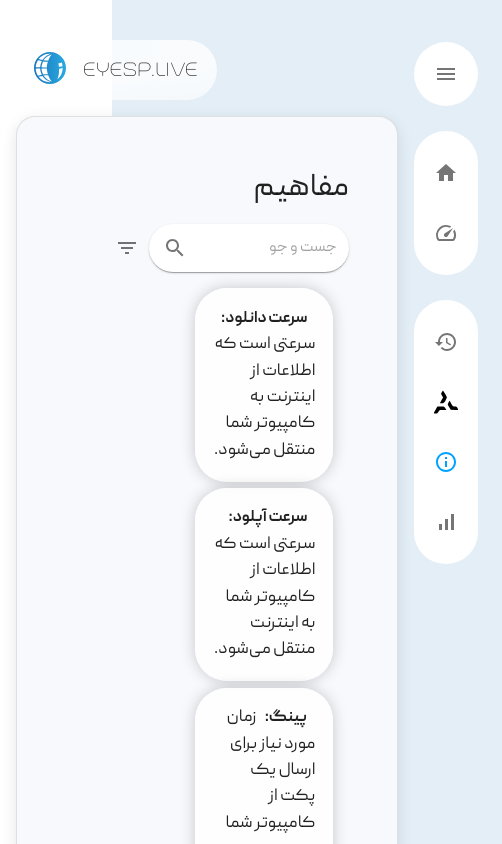
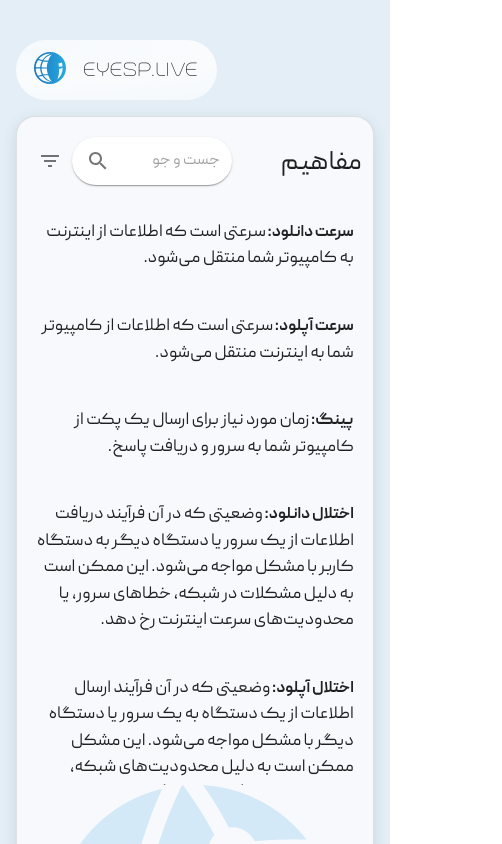
Before and after one commit to Raika-Company/eyesp-v1, a React (Vite) app in the folder client-app/: page /information in a window 390 px wide. Shown: the top 844 px of the page, 502 px wide, since content can reach past the window. Built offline with nearby package versions, Linux system fonts and the light colour scheme.

Commit message:
Emergency commit and ongoing responsive and code optimization newInformation

```diff
--- a/client-app/src/app/App.jsx
+++ b/client-app/src/app/App.jsx
@@ -87,7 +87,7 @@ function App() {
 const NewRoutes = () => {
   return (
     <Box display="flex" width="100%" backgroundColor="#E3EEF7">
-      <NewNavbar />
+      {/* <NewNavbar /> */}
       <Box sx={{ flex: 1 }}>
         <Routes>
           {newSpeedTest.map((route) => (
--- a/client-app/src/components/information/NewInformation.jsx
+++ b/client-app/src/components/information/NewInformation.jsx
@@ -7,7 +7,7 @@
 import React, { useState, useEffect } from "react";
 
 import axios from "axios";
-import { Box, Container, TextField, Typography } from "@mui/material";
+import { Box, Container, Typography, useMediaQuery } from "@mui/material";
 
 /**
  * A hook from Material-UI to access the current theme.
@@ -27,11 +27,8 @@ import styles from "./NewInformation.module.css";
 import FilterListIcon from "@mui/icons-material/FilterList";
 import Paper from "@mui/material/Paper";
 import InputBase from "@mui/material/InputBase";
-import Divider from "@mui/material/Divider";
 import IconButton from "@mui/material/IconButton";
-import MenuIcon from "@mui/icons-material/Menu";
 import SearchIcon from "@mui/icons-material/Search";
-import DirectionsIcon from "@mui/icons-material/Directions";
 import NewLogo from "../../app/common/NewLogo";
 /**
  * React component for displaying new information with definitions.
@@ -40,13 +37,13 @@ import NewLogo from "../../app/common/NewLogo";
  */
 
 const NewInformation = () => {
-  //State and variable declarations here
-
   const theme = useTheme();
   const bgColor = theme.palette.mode === "light" ? "#f7f9fc" : "#2a2c2f";
   const [definitionsData, setDefinitionsData] = useState([]);
   const [loading, setLoading] = useState(true);
   const [error, setError] = useState(null);
+  const isSmScreen = useMediaQuery((theme) => theme.breakpoints.down("sm"));
+  const isMdScreen = useMediaQuery((theme) => theme.breakpoints.down("md"));
 
   /**
    * Fetch definitions data from the server.
@@ -79,14 +76,15 @@ const NewInformation = () => {
   }
 
   return (
-    <Container maxWidth="lg" sx={{ height: "calc(100dvh - 2.5rem)" }}>
+    <Container sx={{ height: "calc(100dvh - 2.5rem)" }}>
       <NewLogo />
       <Box
         my="1rem"
         overflow="hidden"
         sx={{
+          // width: isSmScreen ? "100%" : isMdScreen ? "100%" : "100%",
           height: "auto",
-          padding: "3rem",
+          padding: isSmScreen ? "0.7rem" : "3rem",
           borderRadius: "1.2rem",
           border: "1.468px solid rgba(0, 0, 0, 0.10)",
           boxShadow: "0px 4px 15px rgba(0, 0, 0, 0.1)",
@@ -95,6 +93,7 @@ const NewInformation = () => {
       >
         <Box
           sx={{
+            width: "100%",
             display: "flex",
             flexWrap: "wrap",
             justifyContent: "space-between",
@@ -105,7 +104,8 @@ const NewInformation = () => {
             component="h2"
             gutterBottom
             sx={{
-              fontSize: "2rem",
+              fontSize: isSmScreen ? "1.7rem" : "2rem",
+              pt: "1rem",
             }}
           >
             مفاهیم
@@ -123,7 +123,7 @@ const NewInformation = () => {
                 p: "2px 4px",
                 display: "flex",
                 alignItems: "center",
-                width: 200,
+                width: isSmScreen ? 160 : 200,
                 borderRadius: "25px",
               }}
             >
@@ -149,7 +149,15 @@ const NewInformation = () => {
             alignItems: "center",
           }}
         >
-          <Box sx={{ overflowX: "hidden"}} className={styles.ScrollBar}>
+          <Box
+            sx={{
+              overflowX: "hidden",
+              width: isSmScreen ? "100%" : "60%",
+              p: isSmScreen ? "0.5rem" : "1rem",
+              direction: "ltr",
+            }}
+            className={styles.ScrollBar}
+          >
             {definitionsData.map((definition) => (
               <DefinitionTerm title={definition.title} key={definition.title}>
                 {definition.definition}
@@ -178,20 +186,22 @@ const NewInformation = () => {
  */
 const DefinitionTerm = ({ title, children }) => {
   const theme = useTheme();
-
+  const isSmScreen = useMediaQuery((theme) => theme.breakpoints.down("sm"));
+  const isMdScreen = useMediaQuery((theme) => theme.breakpoints.down("md"));
   return (
     <Typography
       component="p"
       gutterBottom
       sx={{
         fontSize: "1.1rem",
-        backgroundColor:
-          theme.palette.mode === "dark"
-            ? "rgba(0, 0, 0, 0.8)"
-            : "rgba(255, 255, 255, 0.8)",
+        backgroundColor: isSmScreen
+          ? "transparent"
+          : theme.palette.mode === "dark"
+          ? "rgba(0, 0, 0, 0.8)"
+          : "rgba(255, 255, 255, 0.8)",
         borderRadius: "32px",
-        padding: "1em",
-        boxShadow: "0px 0px 15px 0px rgba(0, 0, 0, 0.20)",
+        py: "1em",
+        boxShadow: isSmScreen ? "" : "0px 0px 15px 0px rgba(0, 0, 0, 0.20)",
         direction: "rtl",
         transition: "all 0.3s ease-in-out",
         "&:hover": {
@@ -205,8 +215,8 @@ const DefinitionTerm = ({ title, children }) => {
         component="span"
         fontFamily="PeydaBold"
         sx={{
-          marginRight: "0.5em",
-          marginLeft: "0.4em",
+          // marginRight: "0.5em",
+          // marginLeft: "0.4em",
         }}
       >
         {title}
--- a/client-app/src/components/information/NewInformation.module.css
+++ b/client-app/src/components/information/NewInformation.module.css
@@ -1,13 +1,10 @@
 .ScrollBar {
-    width: 60%;
     height: 70dvh;
     overflow-y: scroll;
-    padding: 1rem;
-    direction: ltr;
 }
 
 .ScrollBar::-webkit-scrollbar {
-    width: 8px;
+    width: 6px;
 }
 
 .ScrollBar::-webkit-scrollbar-thumb {
```
